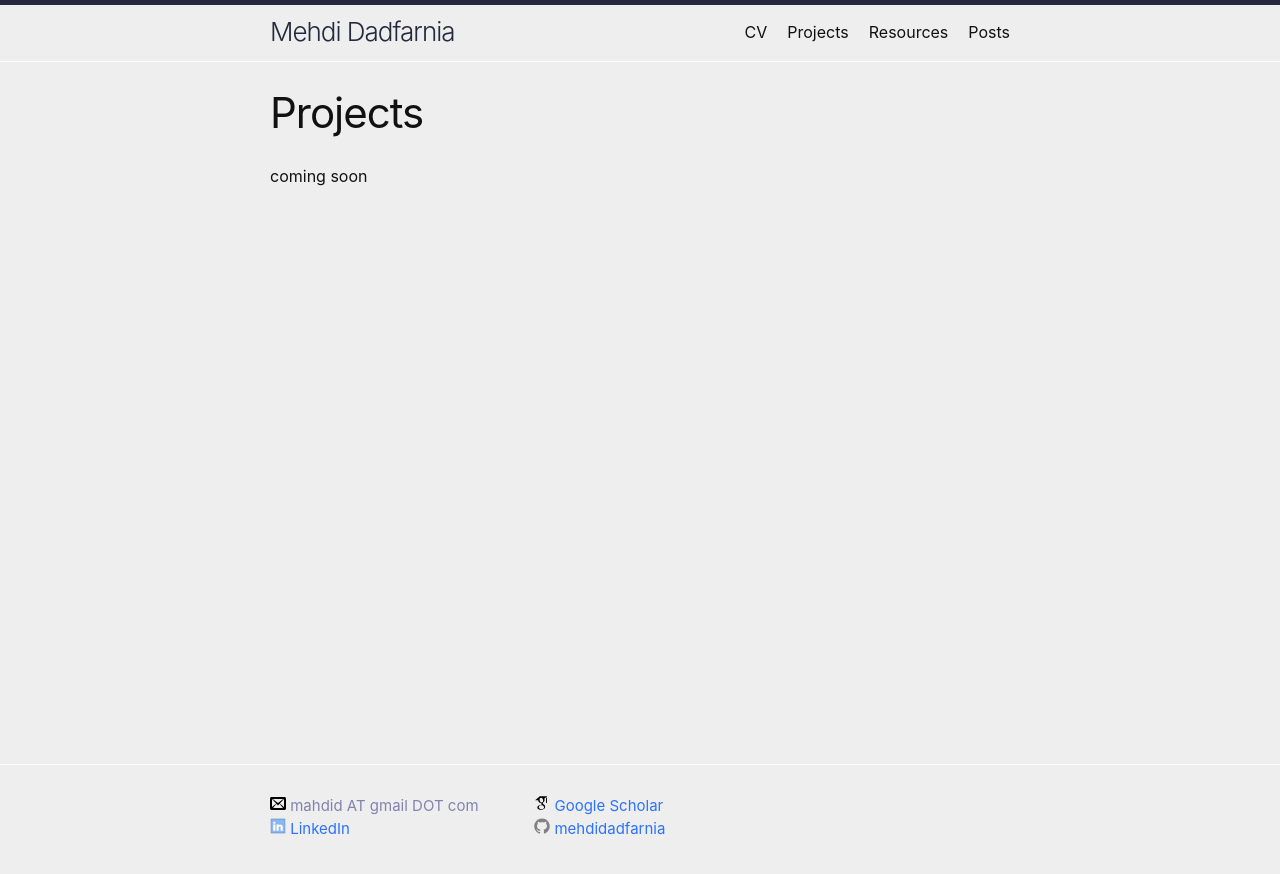
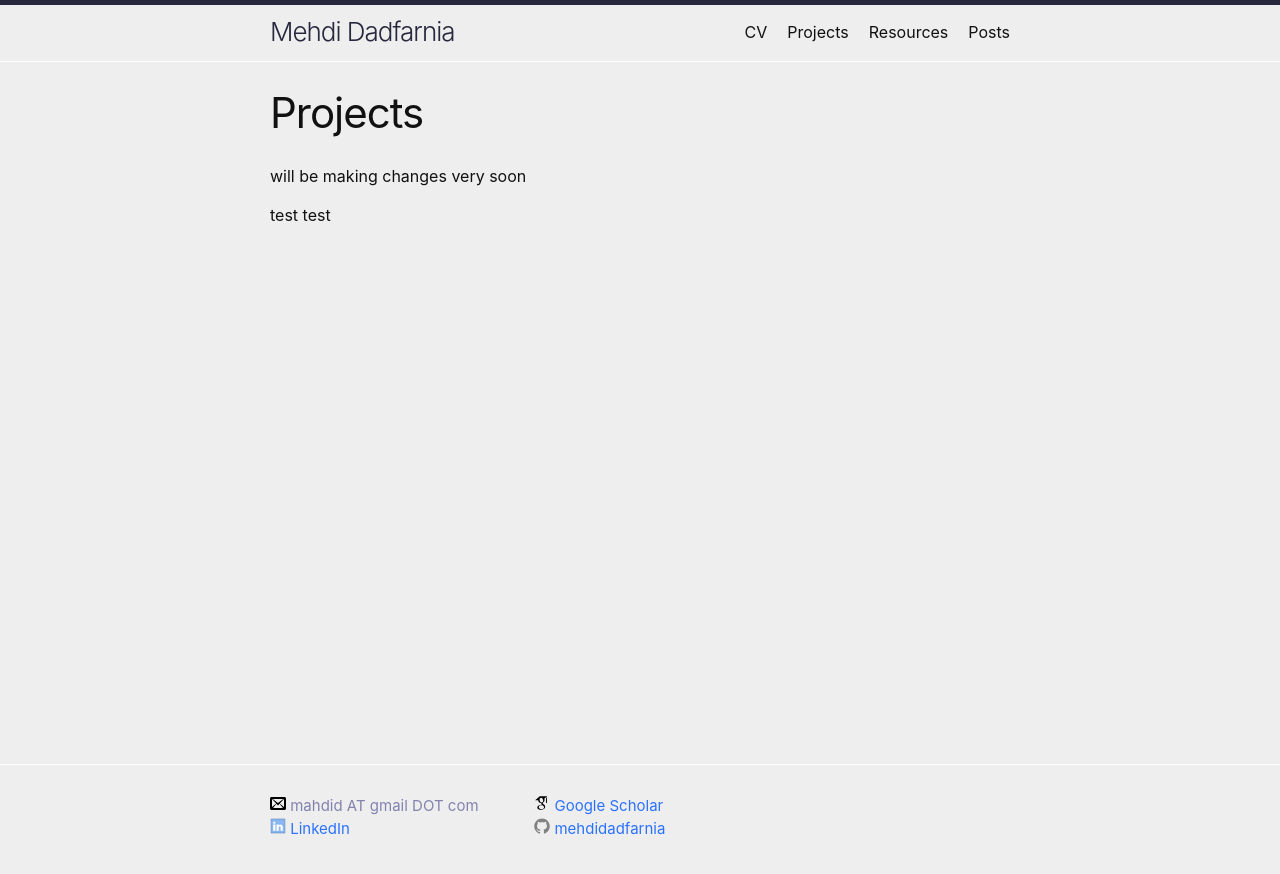
Before and after one commit to mehdidadfarnia/mehdidadfarnia.github.io, a Jekyll site: the page built from projects.markdown, in a window 1280 px wide. Shown: the top 874 px of the page. Built offline with Jekyll 4.4.1, drawn with Linux system fonts in a browser that asks for light colours.

Commit message:
test projects

```diff
--- a/projects.markdown
+++ b/projects.markdown
@@ -3,4 +3,7 @@ layout: page
 title: Projects
 permalink: /Projects/
 ---
-coming soon
+will be making changes very soon
+
+
+test test
```
Also changed, not shown: 2 other files.
